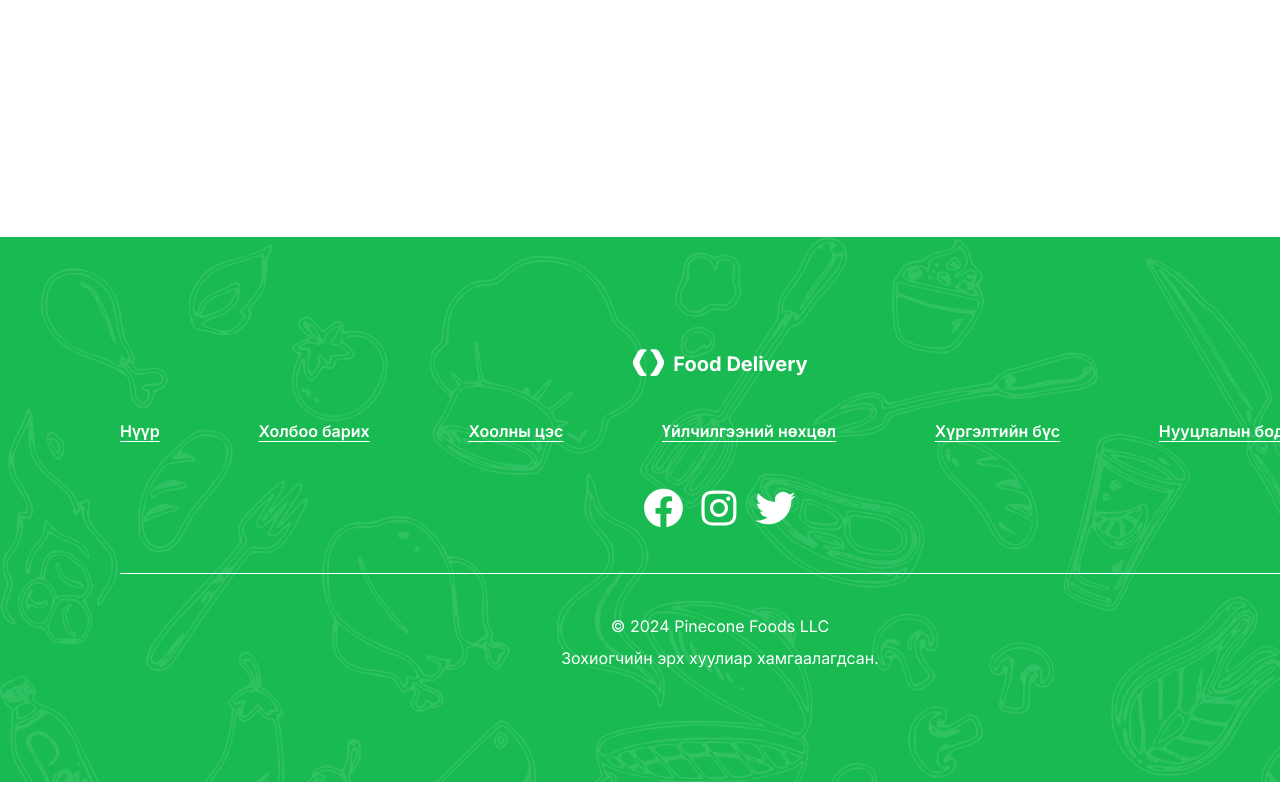
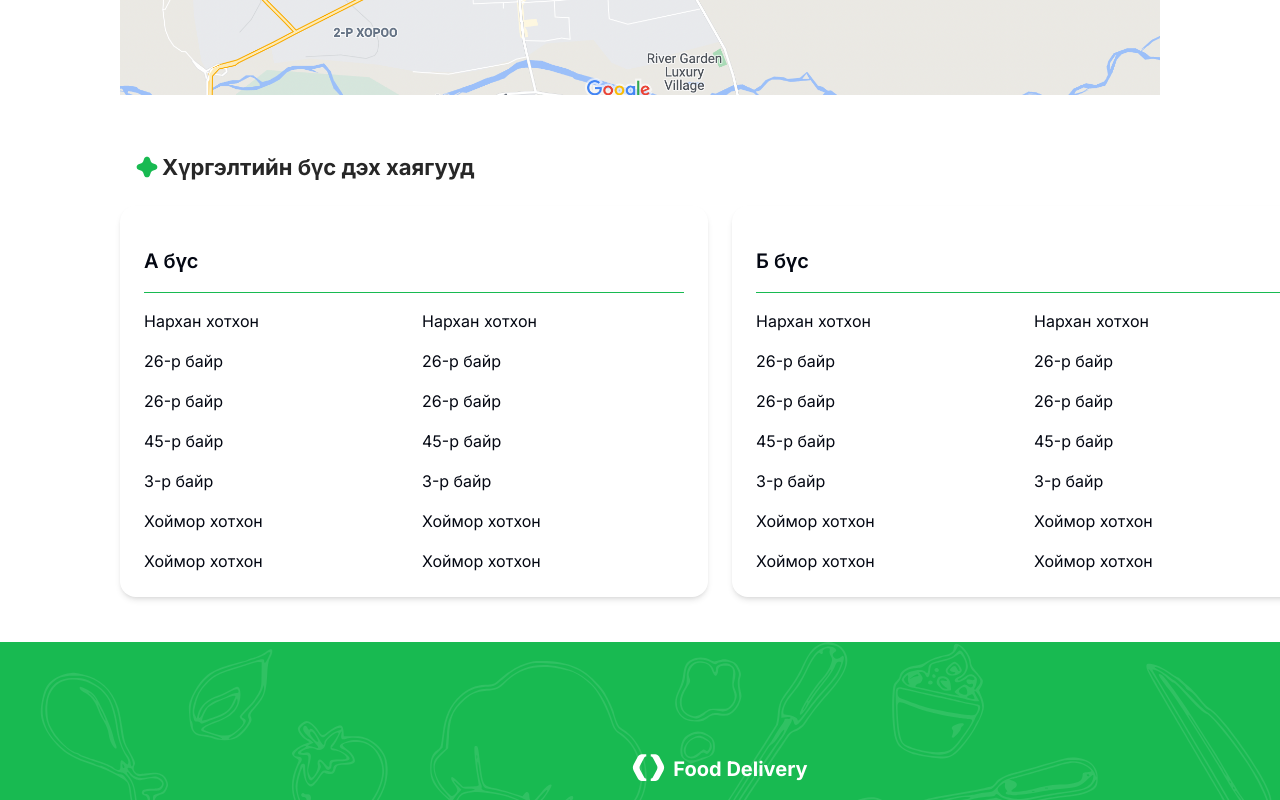
Before and after one commit to 2K241B/Sukhbat-FoodDelivery, a Next.js app in the folder FE/: page /delivery-zone in a window 1280 px wide. Before the commit this address had no page. Shown: the part 620-1420 px from the top of the page. Built offline with nearby package versions, Linux system fonts and the light colour scheme.

Commit message:
[FE] footer info hurgeltiin bus (only ui)

```diff
--- /dev/null
+++ b/FE/src/app/delivery-zone/page.jsx
@@ -0,0 +1,69 @@
+import Image from 'next/image';
+import DeliveryZone from '@/components/assets/deliveryZone.png';
+import TermOfServiceIcon from '@/components/icons/TermOfServiceIcon';
+
+const content = [
+  'Нархан хотхон',
+  '26-р байр',
+  '26-р байр',
+  '45-р байр',
+  '3-р байр',
+  'Хоймор хотхон ',
+  'Хоймор хотхон ',
+];
+const styles = {
+  container: 'px-[120px] pt-[61px] pb-[45px] flex flex-col gap-10',
+  header:
+    'flex items-center p-4 pb-[22px] text-[22px] font-bold text-[#272727] gap-1',
+  subContainer: 'p-6 w-full flex flex-col gap-4 rounded-2xl shadow-md',
+  h3: 'border-b border-[#18BA51] py-4 text-[20px] font-[590]',
+  content: 'flex-col flex gap-4 w-[262px]',
+};
+
+const page = () => {
+  return (
+    <div className={styles.container}>
+      <Image src={DeliveryZone} height={616} width={1300} />
+      <div>
+        <div className={styles.header}>
+          <TermOfServiceIcon />
+          <h2>Хүргэлтийн бүс дэх хаягууд</h2>
+        </div>
+        <div className="flex gap-6">
+          <div className={styles.subContainer}>
+            <h3 className={styles.h3}>А бүс</h3>
+            <div className="flex gap-4 ">
+              <div className={styles.content}>
+                {content.map((el) => (
+                  <p>{el}</p>
+                ))}
+              </div>
+              <div className={styles.content}>
+                {content.map((el) => (
+                  <p>{el}</p>
+                ))}
+              </div>
+            </div>
+          </div>
+          <div className={styles.subContainer}>
+            <h3 className={styles.h3}>Б бүс</h3>
+            <div className="flex gap-4 ">
+              <div className={styles.content}>
+                {content.map((el) => (
+                  <p>{el}</p>
+                ))}
+              </div>
+              <div className={styles.content}>
+                {content.map((el) => (
+                  <p>{el}</p>
+                ))}
+              </div>
+            </div>
+          </div>
+        </div>
+      </div>
+    </div>
+  );
+};
+
+export default page;
--- a/FE/tailwind.config.js
+++ b/FE/tailwind.config.js
@@ -1,65 +1,69 @@
 /** @type {import('tailwindcss').Config} */
 module.exports = {
-    darkMode: ["class"],
+  darkMode: ['class'],
   content: [
-    "./src/pages/**/*.{js,ts,jsx,tsx,mdx}",
-    "./src/components/**/*.{js,ts,jsx,tsx,mdx}",
-    "./src/app/**/*.{js,ts,jsx,tsx,mdx}",
+    './src/pages/**/*.{js,ts,jsx,tsx,mdx}',
+    './src/components/**/*.{js,ts,jsx,tsx,mdx}',
+    './src/app/**/*.{js,ts,jsx,tsx,mdx}',
   ],
   theme: {
     extend: {
       backgroundImage: {
         'gradient-radial': 'radial-gradient(var(--tw-gradient-stops))',
-  			'gradient-conic': 'conic-gradient(from 180deg at 50% 50%, var(--tw-gradient-stops))'
+        'gradient-conic':
+          'conic-gradient(from 180deg at 50% 50%, var(--tw-gradient-stops))',
       },
       borderRadius: {
         lg: 'var(--radius)',
         md: 'calc(var(--radius) - 2px)',
-  			sm: 'calc(var(--radius) - 4px)'
+        sm: 'calc(var(--radius) - 4px)',
       },
       colors: {
         background: 'hsl(var(--background))',
         foreground: 'hsl(var(--foreground))',
         card: {
           DEFAULT: 'hsl(var(--card))',
-  				foreground: 'hsl(var(--card-foreground))'
+          foreground: 'hsl(var(--card-foreground))',
         },
         popover: {
           DEFAULT: 'hsl(var(--popover))',
-  				foreground: 'hsl(var(--popover-foreground))'
+          foreground: 'hsl(var(--popover-foreground))',
         },
         primary: {
           DEFAULT: 'hsl(var(--primary))',
-  				foreground: 'hsl(var(--primary-foreground))'
+          foreground: 'hsl(var(--primary-foreground))',
         },
         secondary: {
           DEFAULT: 'hsl(var(--secondary))',
-  				foreground: 'hsl(var(--secondary-foreground))'
+          foreground: 'hsl(var(--secondary-foreground))',
         },
         muted: {
           DEFAULT: 'hsl(var(--muted))',
-  				foreground: 'hsl(var(--muted-foreground))'
+          foreground: 'hsl(var(--muted-foreground))',
         },
         accent: {
           DEFAULT: 'hsl(var(--accent))',
-  				foreground: 'hsl(var(--accent-foreground))'
+          foreground: 'hsl(var(--accent-foreground))',
         },
         destructive: {
           DEFAULT: 'hsl(var(--destructive))',
-  				foreground: 'hsl(var(--destructive-foreground))'
+          foreground: 'hsl(var(--destructive-foreground))',
         },
         border: 'hsl(var(--border))',
         input: 'hsl(var(--input))',
         ring: 'hsl(var(--ring))',
         chart: {
-  				'1': 'hsl(var(--chart-1))',
-  				'2': 'hsl(var(--chart-2))',
-  				'3': 'hsl(var(--chart-3))',
-  				'4': 'hsl(var(--chart-4))',
-  				'5': 'hsl(var(--chart-5))'
-  			}
-  		}
-  	}
+          1: 'hsl(var(--chart-1))',
+          2: 'hsl(var(--chart-2))',
+          3: 'hsl(var(--chart-3))',
+          4: 'hsl(var(--chart-4))',
+          5: 'hsl(var(--chart-5))',
         },
-  plugins: [require("tailwindcss-animate")],
+        boxShadow: {
+          custom: '0 20px 60px -15px rgba(0, 0, 0, 0.3)',
+        },
+      },
+    },
+  },
+  plugins: [require('tailwindcss-animate')],
 };
```
Also changed, not shown: FE/src/components/assets/deliveryZone.png (added). Lines whose indentation alone changed are shown as unchanged.
